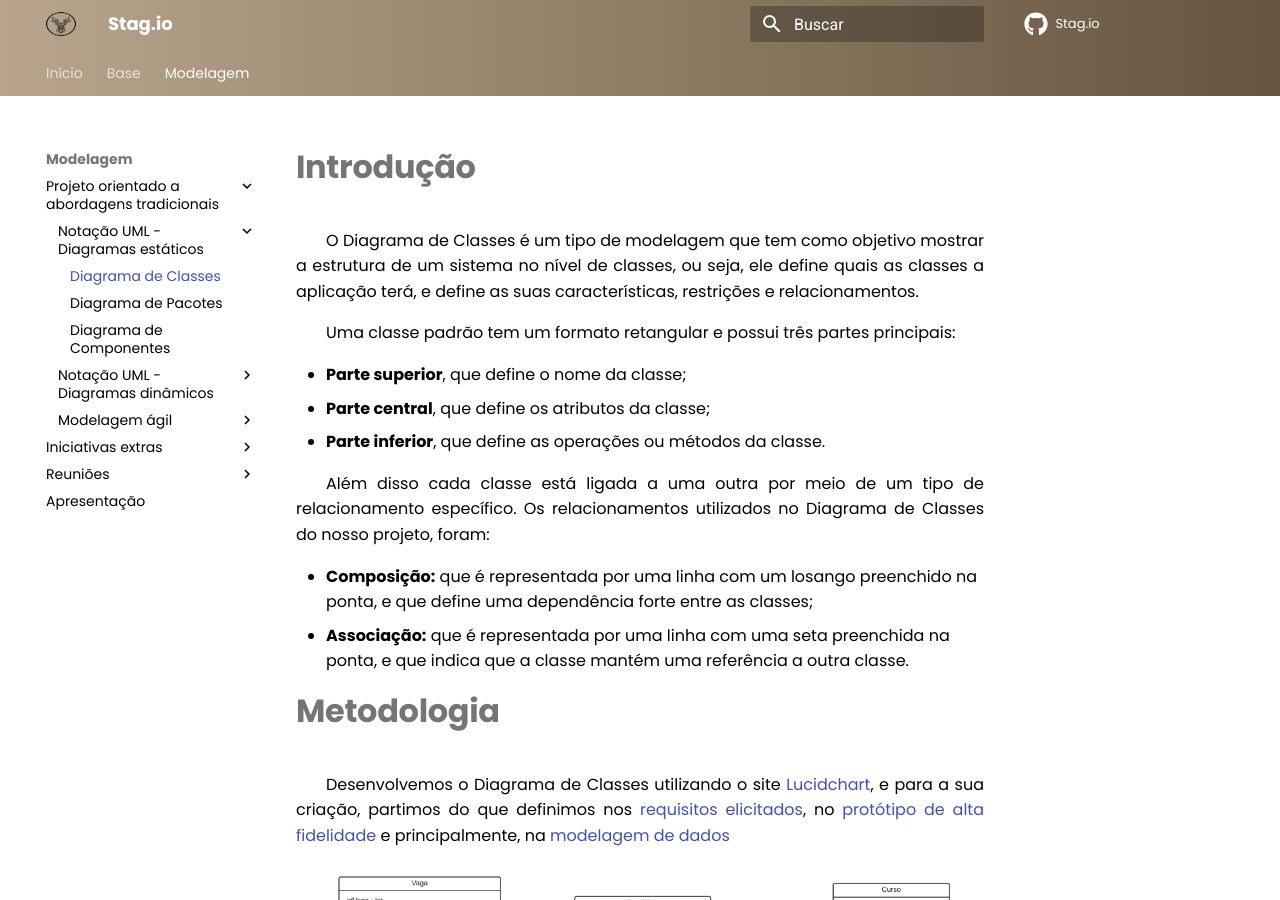
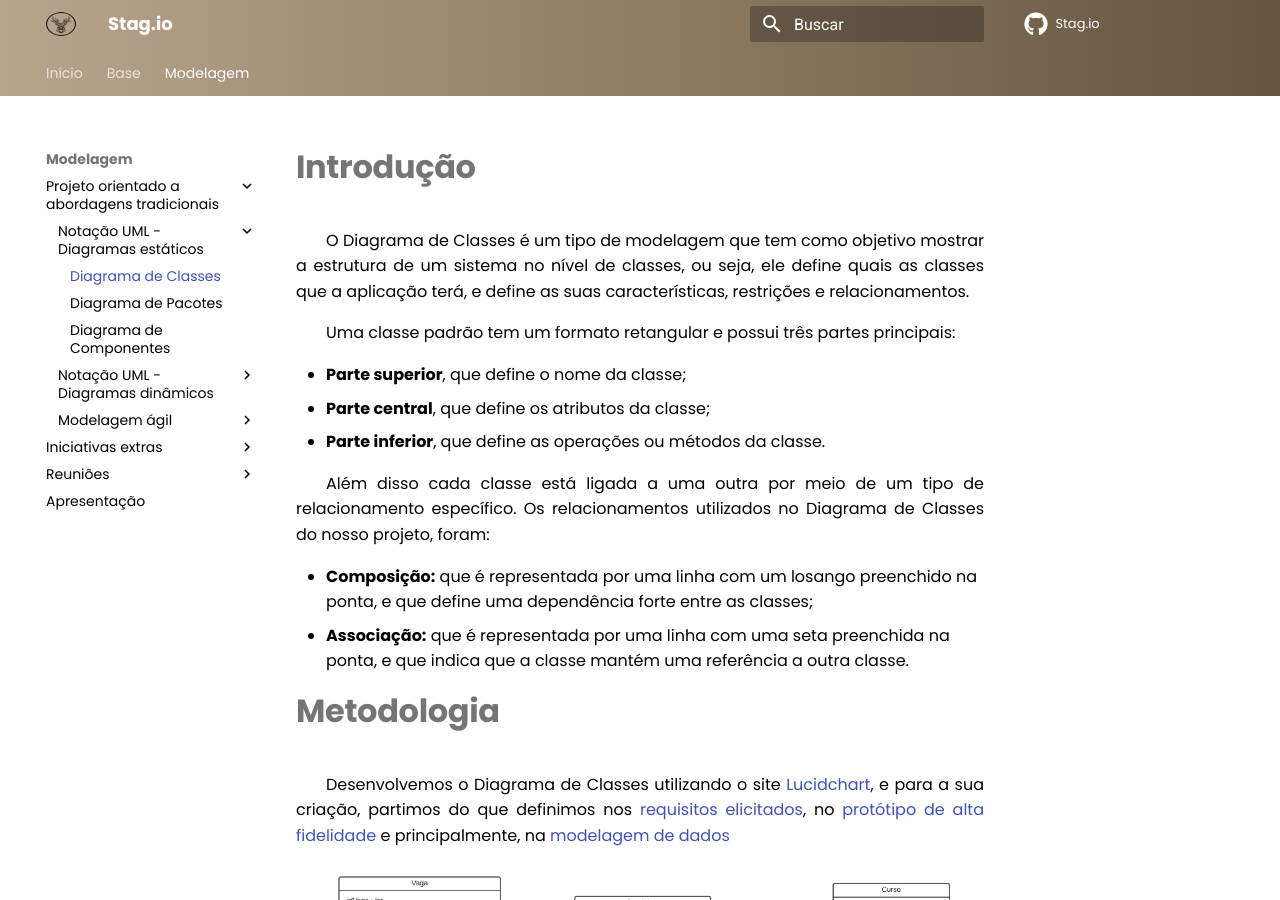
Before and after one commit to UnBArqDsw2021-2/2021.2_G3_stag.io, an MkDocs documentation site: the page built from docs/Modelagem/ME/DiagramaDeClasse.md, in a window 1280 px wide and 900 px high. Built offline with MkDocs 1.6.1 and Material for MkDocs 9.7.7, drawn with Linux system fonts in a browser that asks for light colours; comment, search, counter and statistics services are not loaded; old or Windows-style settings are respelled for this version of MkDocs; some of the changed text lies outside the part shown.

```diff
--- a/docs/Modelagem/ME/DiagramaDeClasse.md
+++ b/docs/Modelagem/ME/DiagramaDeClasse.md
@@ -1,6 +1,6 @@
 # Introdução
 
-O Diagrama de Classes é um tipo de modelagem que tem como objetivo mostrar a estrutura de um sistema no nível de classes, ou seja, ele define quais as classes a aplicação terá, e define as suas características, restrições e relacionamentos.
+O Diagrama de Classes é um tipo de modelagem que tem como objetivo mostrar a estrutura de um sistema no nível de classes, ou seja, ele define quais as classes que a aplicação terá, e define as suas características, restrições e relacionamentos.
 
 Uma classe padrão tem um formato retangular e possui três partes principais:
 
@@ -15,7 +15,7 @@ Além disso cada classe está ligada a uma outra por meio de um tipo de relacion
 
 # Metodologia
 
-Desenvolvemos o Diagrama de Classes utilizando o site [Lucidchart](https://www.lucidchart.com/pages/), e para a sua criação, partimos do que definimos nos [requisitos elicitados](../../Base/PNOAE/Requisitos/Rastreabilidade/MatrizRastreabilidade.md), no [protótipo de alta fidelidade](../../Base/PNOAE/DesignSprint/Prototipacao/PrototipoAltaFidelidade.md) e principalmente, na [modelagem de dados](../IE/ModelagemDeDados.md)
+Desenvolvemos o Diagrama de Classes utilizando o site <a href="https://www.lucidchart.com/pages/" target="_blank">Lucidchart</a>, e para a sua criação, partimos do que definimos nos [requisitos elicitados](../../Base/PNOAE/Requisitos/Rastreabilidade/MatrizRastreabilidade.md), no [protótipo de alta fidelidade](../../Base/PNOAE/DesignSprint/Prototipacao/PrototipoAltaFidelidade.md) e principalmente, na [modelagem de dados](../IE/ModelagemDeDados.md)
 
 [![Login](../../assets/Modelagem/DiagramaDeClasses/DiagramaDeClasses.png)](../../assets/Modelagem/DiagramaDeClasses/DiagramaDeClasses.png)
 <center>Figura 1: Diagrama de Classes</center>
```
Also changed, not shown: other parts of docs/Modelagem/ME/DiagramaDeClasse.md (+1 -0 lines).
